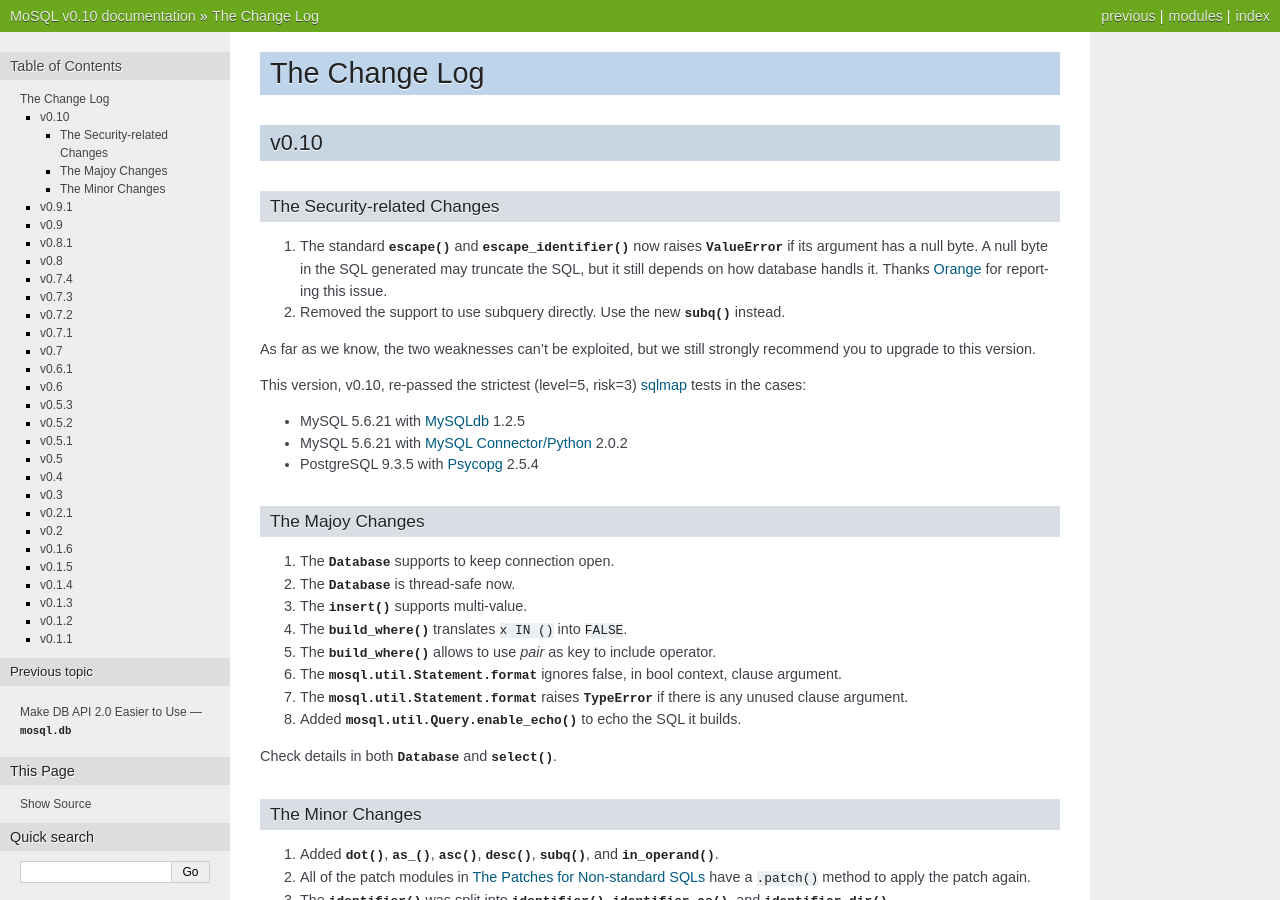
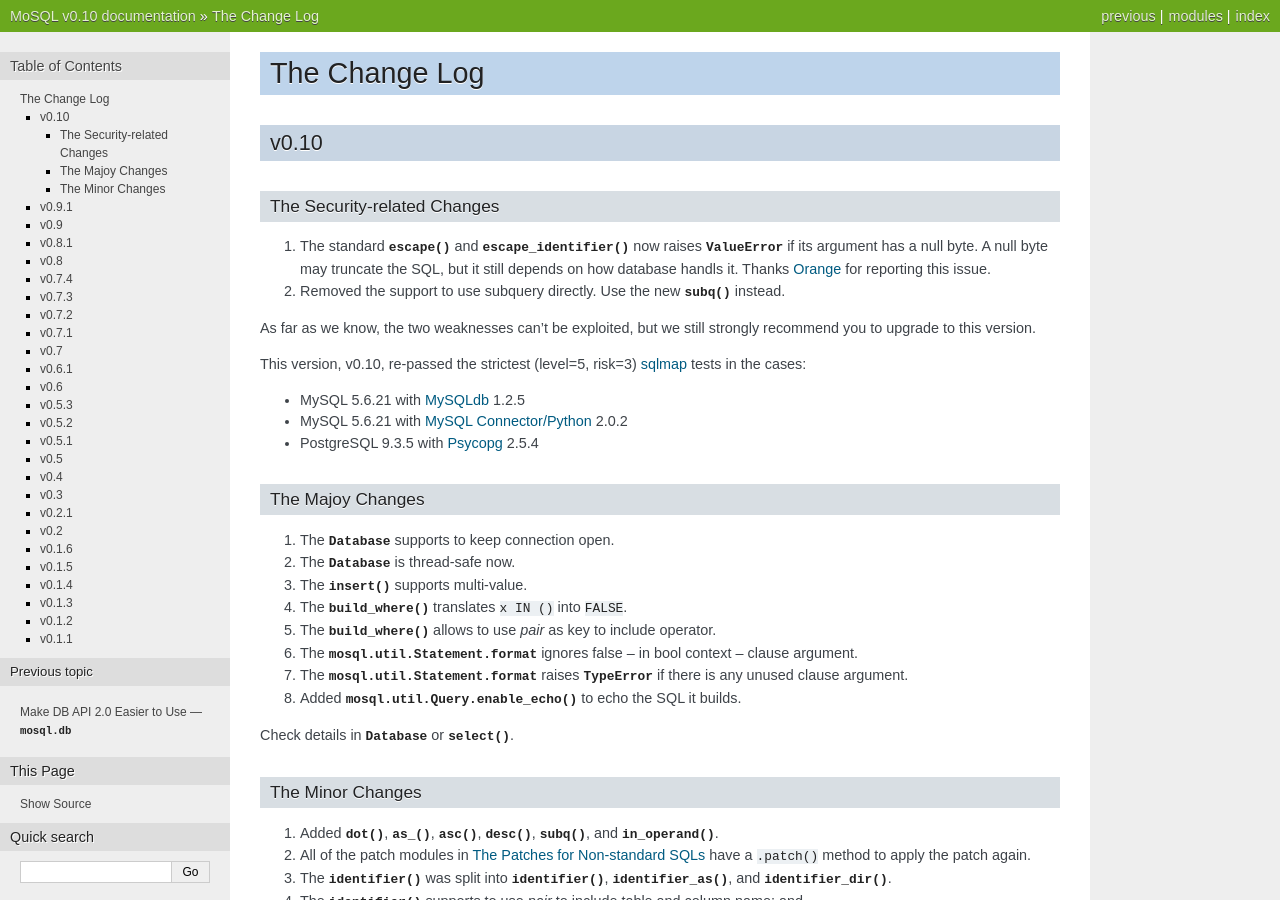
Before and after one commit to moskytw/mosql, a Sphinx documentation site: the page built from docs/changes.rst, in a window 1280 px wide and 900 px high. Built offline with Sphinx 7.4.7, drawn with Linux system fonts in a browser that asks for light colours.

Commit message:
reworded

```diff
--- a/docs/changes.rst
+++ b/docs/changes.rst
@@ -9,8 +9,8 @@ The Security-related Changes
 
 #. The standard :func:`~mosql.util.escape` and
    :func:`~mosql.util.escape_identifier` now raises :exc:`ValueError` if its
-   argument has a null byte. A null byte in the SQL generated may truncate the
-   SQL, but it still depends on how database handls it. Thanks `Orange
+   argument has a null byte. A null byte may truncate the SQL, but it still
+   depends on how database handls it. Thanks `Orange
    <http://blog.orange.tw>`_ for reporting this issue.
 #. Removed the support to use subquery directly. Use the new
    :func:`~mosql.util.subq` instead.
@@ -36,14 +36,13 @@ The Majoy Changes
 #. The :func:`~mosql.util.build_where` translates ``x IN ()`` into ``FALSE``.
 #. The :func:`~mosql.util.build_where` allows to use `pair` as key to include
    operator.
-#. The :class:`mosql.util.Statement.format` ignores false, in bool context,
+#. The :class:`mosql.util.Statement.format` ignores false -- in bool context --
    clause argument.
 #. The :class:`mosql.util.Statement.format` raises :exc:`TypeError` if there is
    any unused clause argument.
 #. Added :meth:`mosql.util.Query.enable_echo` to echo the SQL it builds.
 
-Check details in both :class:`~mosql.db.Database` and
-:func:`~mosql.query.select`.
+Check details in :class:`~mosql.db.Database` or :func:`~mosql.query.select`.
 
 The Minor Changes
 ~~~~~~~~~~~~~~~~~
```
